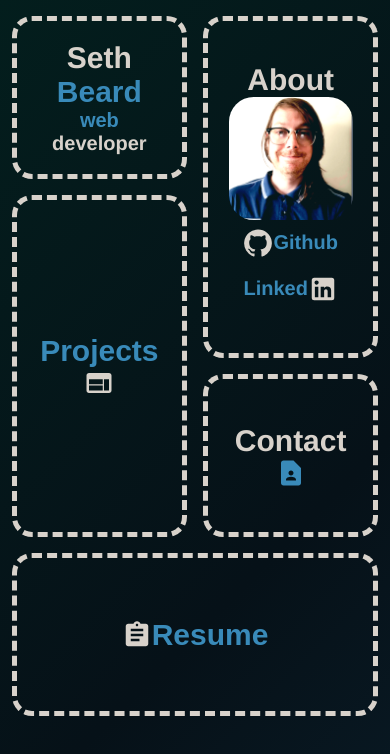
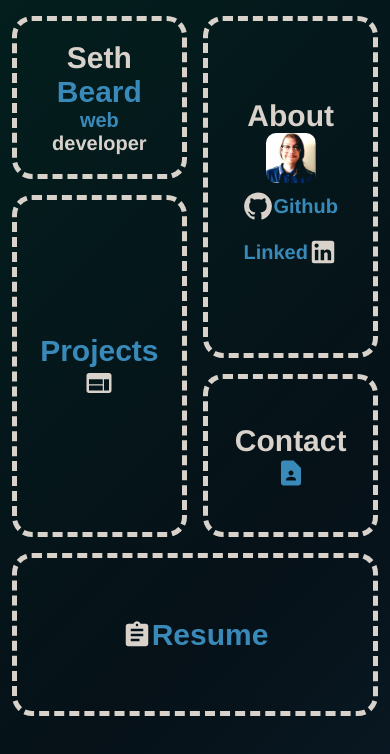
Before and after one commit to sethbeard/sethbeardportfolio, a React (Create React App) app: page / in a window 390 px wide. Shown: the top 754 px of the page. Built offline with nearby package versions, Linux system fonts and the light colour scheme; no server answers.

Commit message:
fixed image size on mobile

```diff
--- a/src/Sass/About/About.css
+++ b/src/Sass/About/About.css
@@ -43,7 +43,7 @@
 }
 
 .aboutImage {
-  width: 100px;
+  width: 50px !important;
 }
 
 @media (min-width: 900px) {
--- a/src/Sass/About/About.scss
+++ b/src/Sass/About/About.scss
@@ -14,7 +14,7 @@
   justify-content: space-between;
 }
 .aboutImage {
-  width: 100px;
+  width: 50px !important;
   @include breakPoint {
     width: 300px;
   }
```
Also changed, not shown: 1 other file (tests, documents, lock files or other folders).
